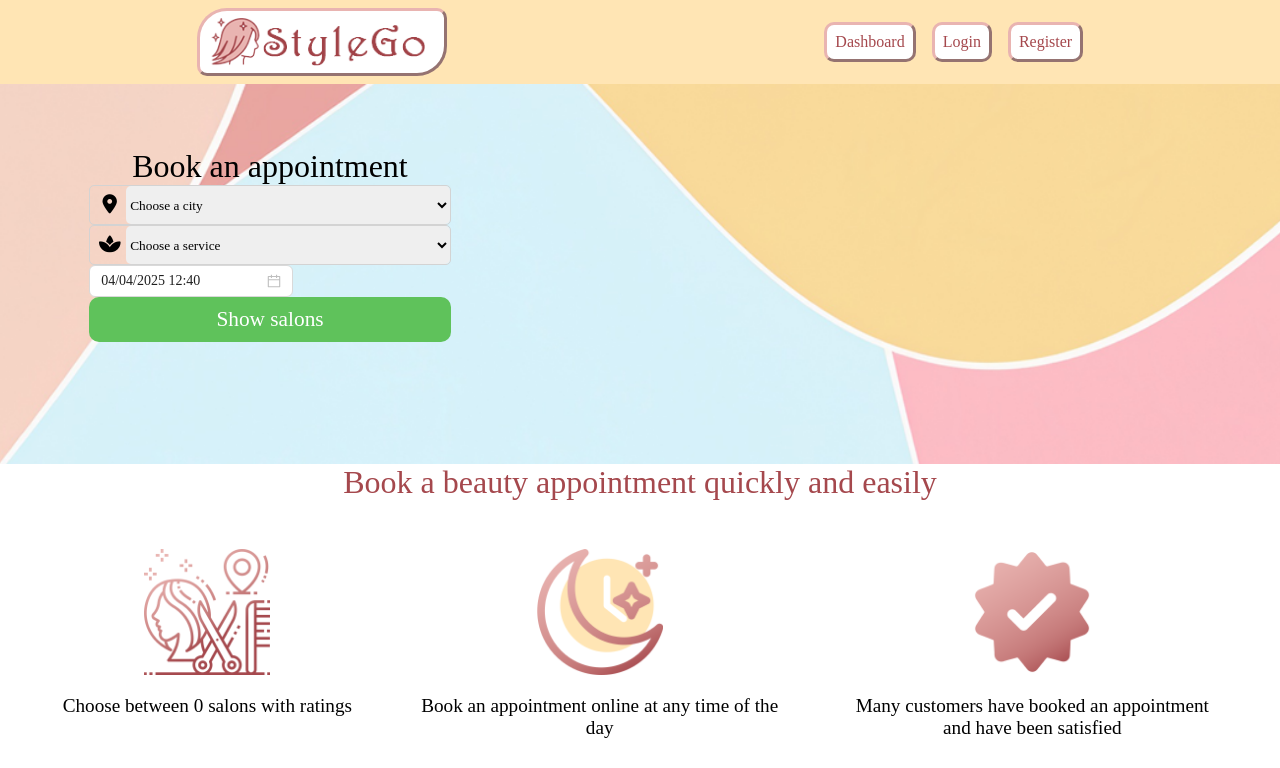
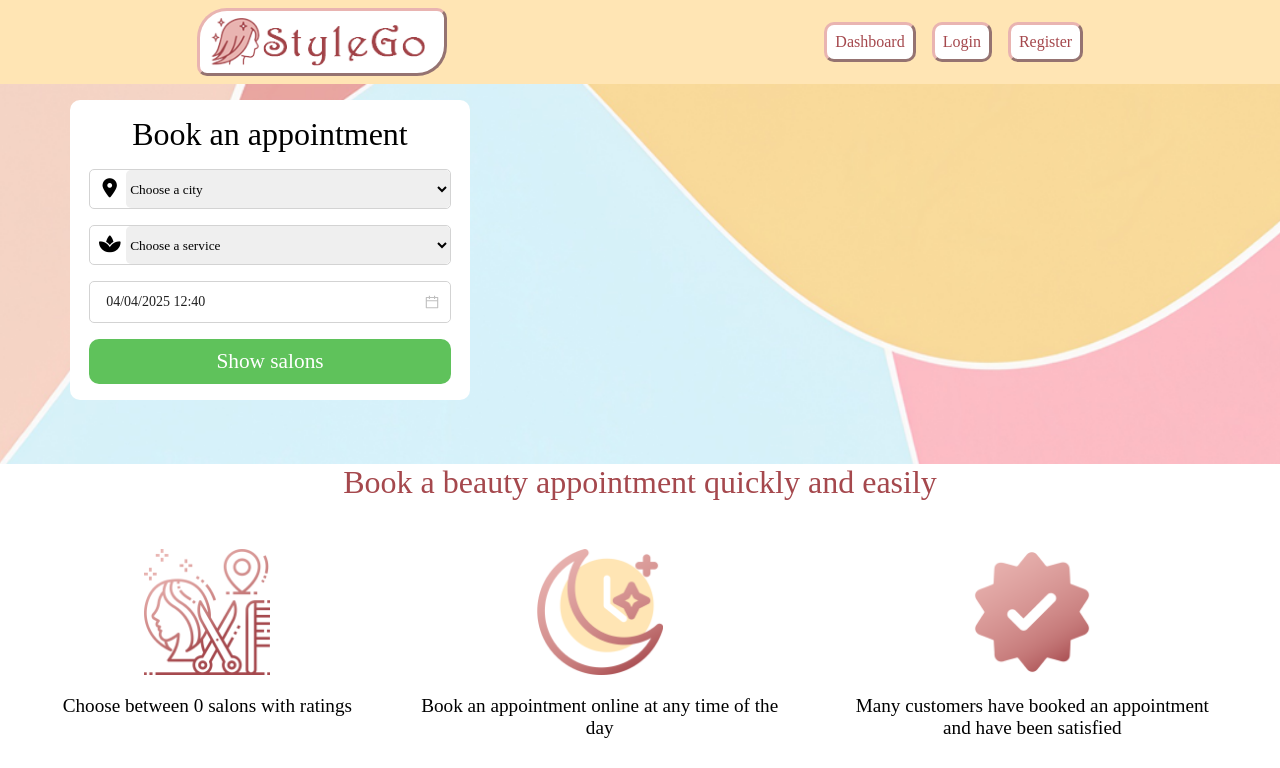
Before and after one commit to dpavlev/reactjs-final-project-feb-25, a React (Vite) app in the folder client/: page / in a window 1280 px wide. Shown: the top 768 px of the page. Built offline with nearby package versions, Linux system fonts and the light colour scheme; no server answers.

Commit message:
Fix styles after separation

```diff
--- a/client/src/components/common/DatetimePicker.jsx
+++ b/client/src/components/common/DatetimePicker.jsx
@@ -1,6 +1,7 @@
 import { DatePicker } from "antd";
 import en from "antd/es/date-picker/locale/en_US";
 import dayjs from "dayjs";
+import formStyle from "../../styles/Forms.module.css";
 
 export default function DatetimePicker({ onChange }) {
     const getInitialDate = () => {
@@ -35,9 +36,9 @@ export default function DatetimePicker({ onChange }) {
     };
 
     return (
-        <div className="form-div datetime-container">
+        <div className={`datetimeContainer ${formStyle.formDiv}`}>
             <DatePicker
-                className="datetime-input"
+                className={formStyle.datetimeInput}
                 defaultValue={defaultValue}
                 locale={buddhistLocale}
                 showTime={{ minuteStep: 5 }}
--- a/client/src/components/features/SearchForm.jsx
+++ b/client/src/components/features/SearchForm.jsx
@@ -38,7 +38,7 @@ export default function SearchForm() {
     return (
         <>
             <Notification message={message} onClose={() => setMessage("")} />
-            <form onSubmit={onSubmit} className={formStyle.formContent}>
+            <form onSubmit={onSubmit} className={formStyle.searchFormContent}>
                 <h1 className={formStyle.formHeader}>Book an appointment</h1>
                 <div className={formStyle.formDiv}>
                     <i className={`fa-solid fa-location-dot ${formStyle.formIco}`}></i>
--- a/client/src/styles/Forms.module.css
+++ b/client/src/styles/Forms.module.css
@@ -32,6 +32,18 @@
     border-radius: 10px;
     min-width: 400px;
     max-width: 400px;
+}
+
+.searchFormContent {
+    display: flex;
+    flex-direction: column;
+    background-color: white;
+    margin-top: 1rem;
+    margin-bottom: 1rem;
+    gap: 1rem;
+    padding: 1rem 1.2rem 1rem 1.2rem;
+    border-radius: 10px;
+    min-width: 400px
 }
 
 .formDiv {
@@ -107,3 +119,12 @@
 .formSelector:hover {
     cursor: pointer;
 }
+
+.datetimeInput {
+    padding-left: 0.5rem;
+    border: none;
+    border-radius: 5px;
+    min-height: 40px;
+    width: 100%;
+    cursor: pointer;
+}
--- a/client/src/styles/Index.module.css
+++ b/client/src/styles/Index.module.css
@@ -137,3 +137,11 @@
     height: 100%;
     background: linear-gradient(to right, transparent, white);
 }
+
+@media (max-width: 1170px) {
+    .centerForm {
+        display: flex;
+        align-items: center;
+        justify-content: center;
+    }
+}
--- a/client/src/views/Home.jsx
+++ b/client/src/views/Home.jsx
@@ -22,7 +22,7 @@ export default function Home() {
         <main className="main">
             <div className={indexStyles.imageBackground}>
                 <div className={indexStyles.topContent}>
-                    <div className={indexStyles.formContainer}>
+                    <div className={`${indexStyles.formContainer} ${indexStyles.centerForm}`}>
                         <SearchForm />
                     </div>
                 </div>
```
